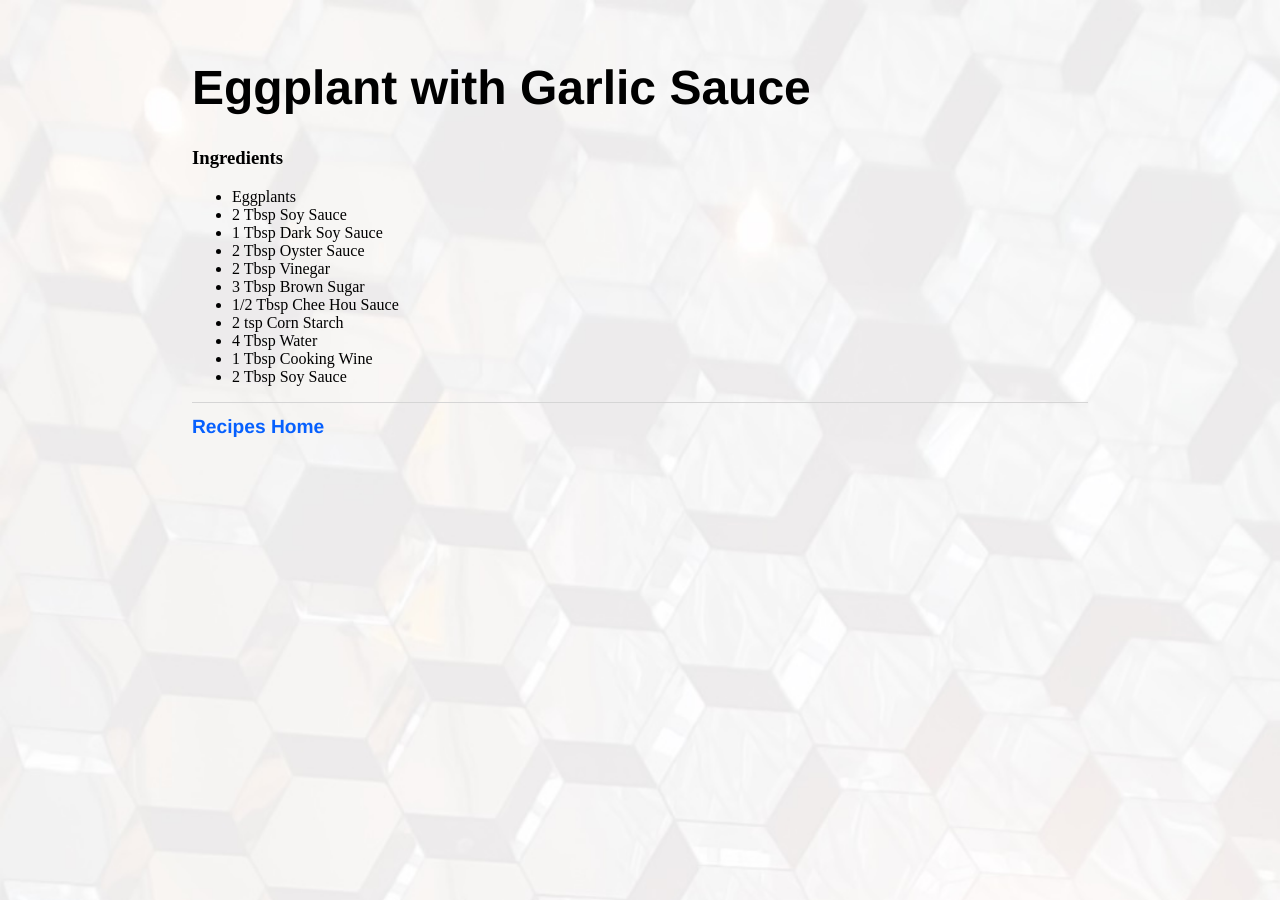
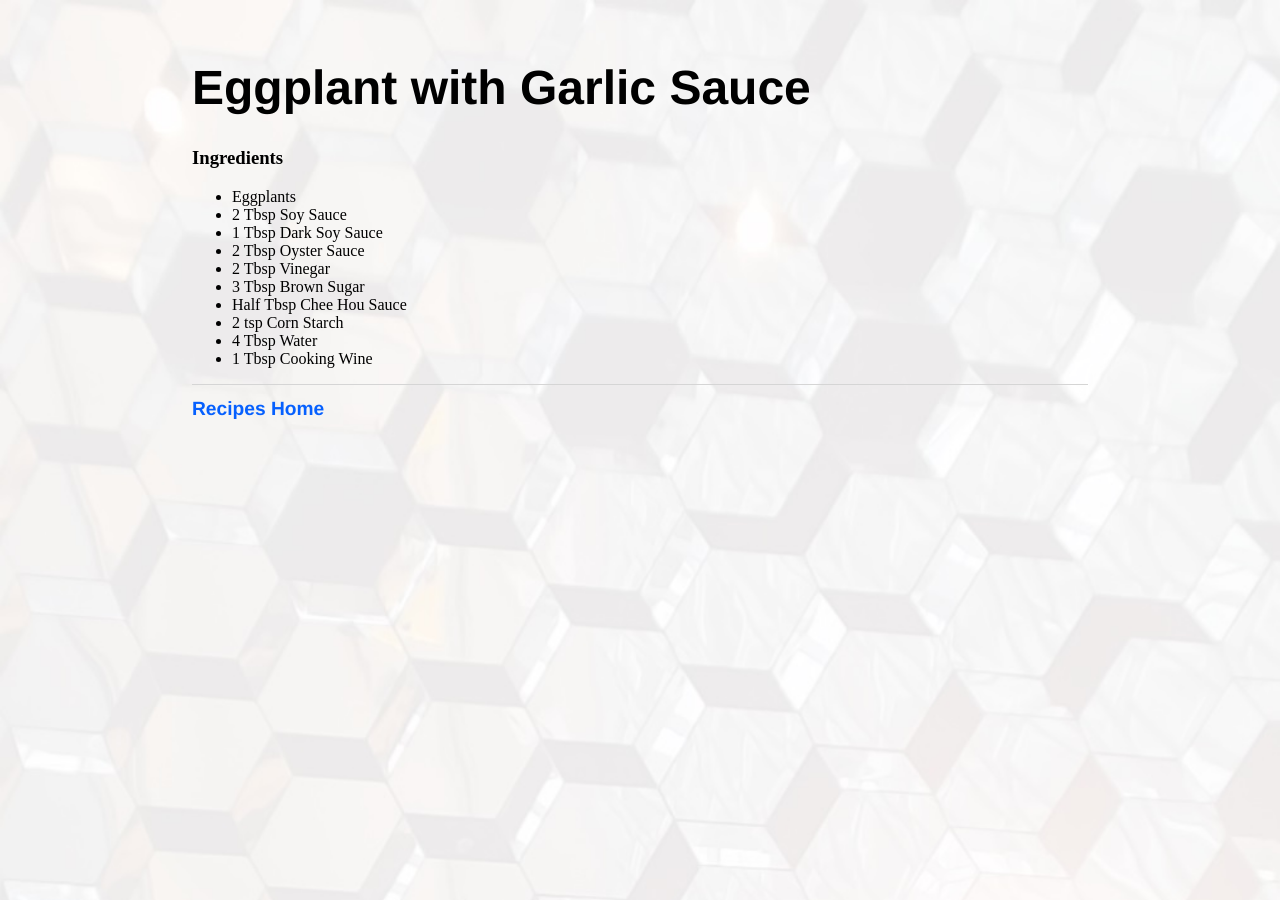
Before and after one commit to superjeffreyc/superjeffreyc.github.io, a Jekyll site: the page built from recipes/eggplant_with_garlic_sauce.html, in a window 1280 px wide. Built offline with Jekyll 4.4.1, drawn with Linux system fonts in a browser that asks for light colours.

Commit message:
Update eggplant_with_garlic_sauce.html

```diff
--- a/recipes/eggplant_with_garlic_sauce.html
+++ b/recipes/eggplant_with_garlic_sauce.html
@@ -13,11 +13,10 @@ title: Eggplant with Garlic Sauce
     <li>2 Tbsp Oyster Sauce</li>
     <li>2 Tbsp Vinegar</li>
     <li>3 Tbsp Brown Sugar</li>
-    <li>1/2 Tbsp Chee Hou Sauce</li>
+    <li>Half Tbsp Chee Hou Sauce</li>
     <li>2 tsp Corn Starch</li>
     <li>4 Tbsp Water</li>
     <li>1 Tbsp Cooking Wine</li>
-    <li>2 Tbsp Soy Sauce</li>
   </ul>
 
 </div><!-- /.blurb -->
```
